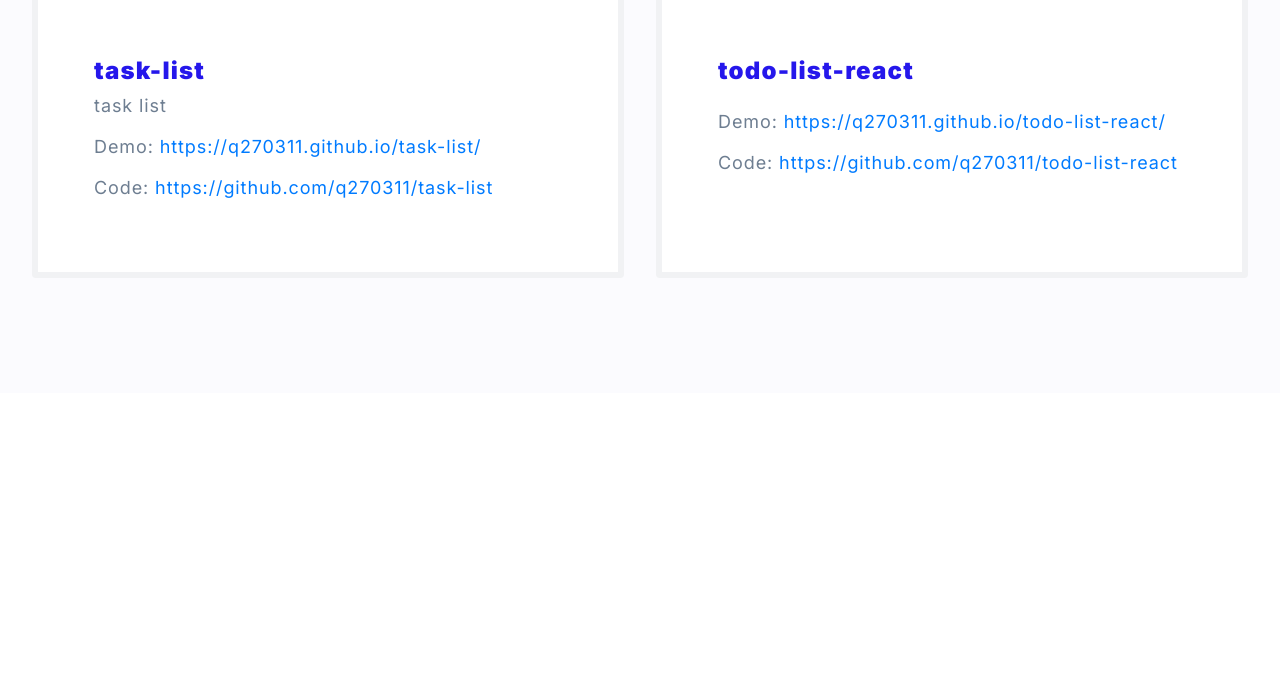
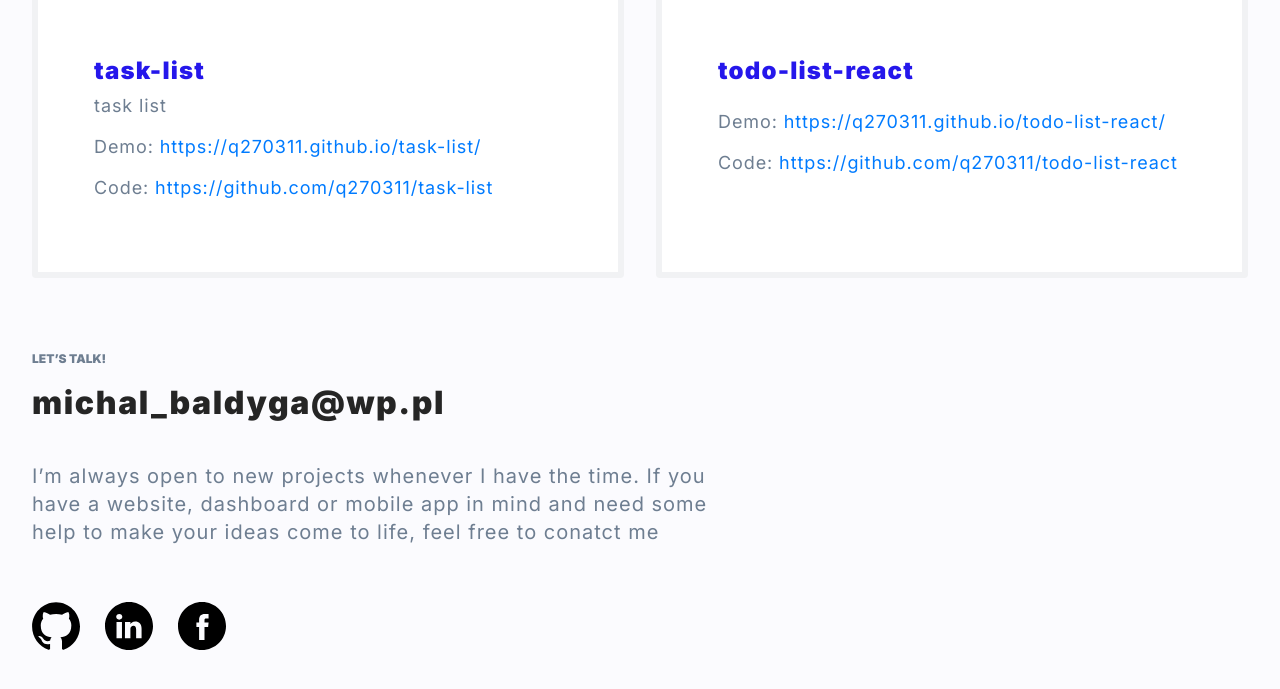
Before and after one commit to q270311/personal-homepage, a React (Create React App) app: page / in a window 1280 px wide. Shown: the part 2252-2941 px from the top of the page. Before the commit the page ends 2645 px from the top, so only its background shows below. Built offline with nearby package versions, Linux system fonts and the light colour scheme.

Commit message:
ContactsSocials component added

```diff
--- a/src/App.js
+++ b/src/App.js
@@ -3,6 +3,7 @@ import Container from './common/Container';
 import Portfolio from './features/Portfolio';
 import HeroAbout from './features/HeroAbout';
 import Set from './features/Set';
+import ContactsSocials from './features/Contact&socials';
 
 
 function App() {
@@ -46,6 +47,7 @@ function App() {
         <Set skills={skills} title="My skillset includes 🛠" />
         <Set skills={skillsToLearnNext} title="What I want to learn next 🚀" />
         <Portfolio />
+        <ContactsSocials />
       </Container>
     </Body>
   );
--- /dev/null
+++ b/src/features/Contact&socials/SVGFacebook.js
@@ -0,0 +1,19 @@
+import * as React from "react";
+const SVGFacebook = (props) => (
+  <svg
+    width={48}
+    height={48}
+    viewBox="0 0 48 48"
+    fill="none"
+    xmlns="http://www.w3.org/2000/svg"
+    {...props}
+  >
+    <path
+      fillRule="evenodd"
+      clipRule="evenodd"
+      d="M24 0C10.7452 0 0 10.7452 0 24C0 37.2548 10.7452 48 24 48C37.2548 48 48 37.2548 48 24C48 10.7452 37.2548 0 24 0ZM26.5016 25.0542V38.1115H21.0991V25.0547H18.4V20.5551H21.0991V17.8536C21.0991 14.1828 22.6231 12 26.9532 12H30.5581V16.5001H28.3048C26.6192 16.5001 26.5077 17.1289 26.5077 18.3025L26.5016 20.5546H30.5836L30.1059 25.0542H26.5016Z"
+      fill={props.color}
+    />
+  </svg>
+);
+export default SVGFacebook;
--- /dev/null
+++ b/src/features/Contact&socials/SVGGithub.js
@@ -0,0 +1,17 @@
+import * as React from "react";
+const SVGGithub = (props) => (
+  <svg
+    width={48}
+    height={48}
+    viewBox="0 0 48 48"
+    fill="none"
+    xmlns="http://www.w3.org/2000/svg"
+    {...props}
+  >
+    <path
+      d="M24.0435 0.179932C10.8149 0.179932 0.0878906 11.0878 0.0878906 24.5445C0.0878906 35.3096 6.95189 44.4426 16.4702 47.6643C17.6674 47.8899 18.1069 47.1358 18.1069 46.4922C18.1069 45.9112 18.0847 43.9919 18.0744 41.956C11.4099 43.4299 10.0037 39.0812 10.0037 39.0812C8.91394 36.265 7.34382 35.5161 7.34382 35.5161C5.17034 34.0039 7.50766 34.035 7.50766 34.035C9.91321 34.2065 11.1799 36.5458 11.1799 36.5458C13.3165 40.2707 16.784 39.1938 18.151 38.5712C18.366 36.9969 18.9868 35.9212 19.6719 35.3132C14.351 34.6971 8.75764 32.6079 8.75764 23.2719C8.75764 20.6118 9.69344 18.4383 11.2259 16.732C10.9771 16.1179 10.1572 13.6402 11.4579 10.2841C11.4579 10.2841 13.4696 9.62928 18.0474 12.7816C19.9583 12.2418 22.0076 11.971 24.0435 11.9618C26.0793 11.971 28.1302 12.2418 30.0447 12.7816C34.6169 9.62928 36.6258 10.2841 36.6258 10.2841C37.9297 13.6402 37.1094 16.1179 36.8606 16.732C38.3966 18.4383 39.3261 20.6118 39.3261 23.2719C39.3261 32.6301 33.722 34.6906 28.3877 35.2938C29.2469 36.0499 30.0125 37.5327 30.0125 39.8059C30.0125 43.0655 29.9848 45.6893 29.9848 46.4922C29.9848 47.1406 30.416 47.9003 31.6302 47.6611C41.1434 44.4357 47.9986 35.3059 47.9986 24.5445C47.9986 11.0878 37.2732 0.179932 24.0435 0.179932Z"
+      fill={props.color}
+    />
+  </svg>
+);
+export default SVGGithub;
--- /dev/null
+++ b/src/features/Contact&socials/SVGLinkedIn.js
@@ -0,0 +1,19 @@
+import * as React from "react";
+const SVGLinkedIn = (props) => (
+  <svg
+    width={48}
+    height={48}
+    viewBox="0 0 48 48"
+    fill="none"
+    xmlns="http://www.w3.org/2000/svg"
+    {...props}
+  >
+    <path
+      fillRule="evenodd"
+      clipRule="evenodd"
+      d="M24 0C10.7452 0 0 10.7452 0 24C0 37.2548 10.7452 48 24 48C37.2548 48 48 37.2548 48 24C48 10.7452 37.2548 0 24 0ZM11.5216 19.8778H16.9605V36.2196H11.5216V19.8778ZM17.3188 14.8227C17.2835 13.2204 16.1377 12 14.277 12C12.4164 12 11.2 13.2204 11.2 14.8227C11.2 16.3918 12.3805 17.6473 14.2064 17.6473H14.2412C16.1377 17.6473 17.3188 16.3918 17.3188 14.8227ZM30.3131 19.4941C33.8922 19.4941 36.5754 21.8303 36.5754 26.8497L36.5752 36.2196H31.1365V27.4767C31.1365 25.2807 30.3494 23.7822 28.3805 23.7822C26.8779 23.7822 25.9829 24.7924 25.5898 25.7682C25.446 26.1178 25.4107 26.605 25.4107 27.0934V36.22H19.9711C19.9711 36.22 20.0428 21.4117 19.9711 19.8783H25.4107V22.1929C26.1325 21.0802 27.4254 19.4941 30.3131 19.4941Z"
+      fill={props.color}
+    />
+  </svg>
+);
+export default SVGLinkedIn;
--- /dev/null
+++ b/src/features/Contact&socials/index.js
@@ -0,0 +1,25 @@
+import { useSelector } from 'react-redux';
+import { selectThemeMode } from '../../appSlice';
+import { Wrapper, BeforeName, Name, ShortDescription, SocialsMedia } from './styled';
+import SVGFacebook from './SVGFacebook';
+import SVGGithub from './SVGGithub';
+import SVGLinkedIn from './SVGLinkedIn';
+
+const ContactsSocials = () => {
+    const darkMode = useSelector(selectThemeMode);
+
+    return (
+        <Wrapper>
+            <BeforeName darkMode={darkMode}>Let’s talk!</BeforeName>
+            <Name darkMode={darkMode}>michal_baldyga@wp.pl</Name>
+            <ShortDescription darkMode={darkMode}>I’m always open to new projects whenever I have the time. If you have a website, dashboard or mobile app in mind and need some help to make your ideas come to life, feel free to conatct me</ShortDescription>
+            <SocialsMedia>
+                <a href='https://github.com/q270311'><SVGGithub color={darkMode ? "white" : "black"} /></a>
+                <a href='https://www.linkedin.com/in/micha%C5%82-ba%C5%82dyga-383526251'><SVGLinkedIn color={darkMode ? "white" : "black"} /></a>
+                <a href='https://www.facebook.com/profile.php?id=100005246371155'><SVGFacebook color={darkMode ? "white" : "black"} /></a>
+            </SocialsMedia>
+        </Wrapper>
+    );
+};
+
+export default ContactsSocials;
--- /dev/null
+++ b/src/features/Contact&socials/styled.js
@@ -0,0 +1,55 @@
+import styled, { css } from "styled-components";
+
+export const Wrapper = styled.header`
+    width: 700px;
+    display: flex;
+    flex-direction: column;
+    justify-content: flex-start;
+
+    @media (max-width: ${({ theme }) => theme.breakpoint.mobileMax}px) {
+    }
+`;
+
+export const BeforeName = styled.p`
+    font-style: normal;
+    font-weight: 700;
+    font-size: 12px;
+    line-height: 130%;
+    text-transform: uppercase;
+    color: ${({ theme }) => theme.color.slateGray};
+
+    ${({ darkMode }) => darkMode && css`
+        color: ${({ theme }) => theme.color.white};
+    `};
+`;
+export const Name = styled.p`
+    font-style: normal;
+    font-weight: 900;
+    font-size: 32px;
+    line-height: 39px;
+    letter-spacing: 0.05em;
+    color: ${({ theme }) => theme.color.blackText};
+
+    ${({ darkMode }) => darkMode && css`
+        color: ${({ theme }) => theme.color.white};
+    `};
+`;
+export const ShortDescription = styled.p`
+    font-style: normal;
+    font-weight: 400;
+    font-size: 20px;
+    line-height: 140%;
+    letter-spacing: 0.05em;
+    color: ${({ theme }) => theme.color.slateGray};
+    margin-top: 24px;
+    margin-bottom: 56px;
+
+    ${({ darkMode }) => darkMode && css`
+        color: ${({ theme }) => theme.color.white};
+    `};
+`;
+export const SocialsMedia = styled.div`
+    display: grid;
+    grid-template-columns: repeat(3, 48px);
+    grid-column-gap: 25px;
+`;
```
